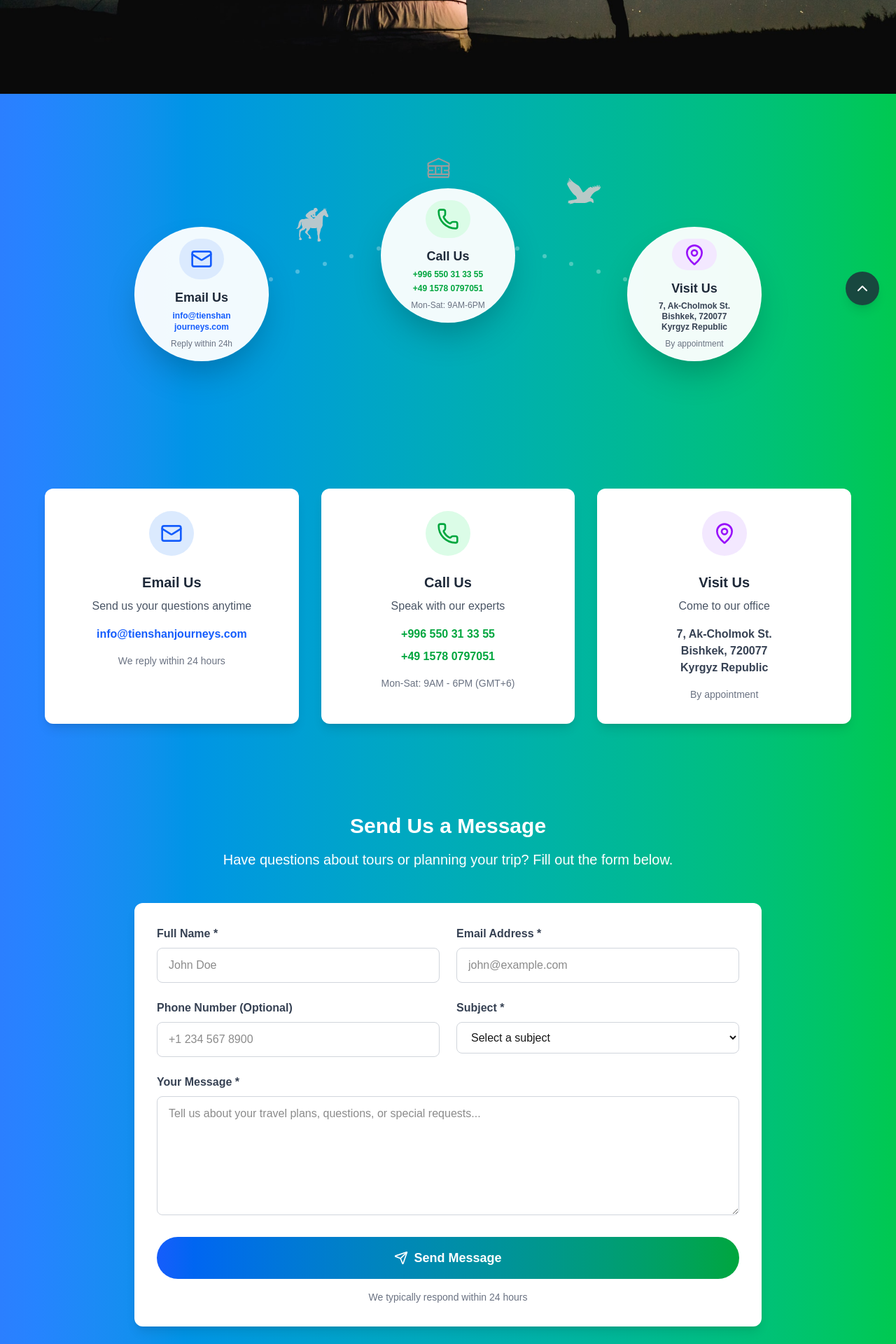
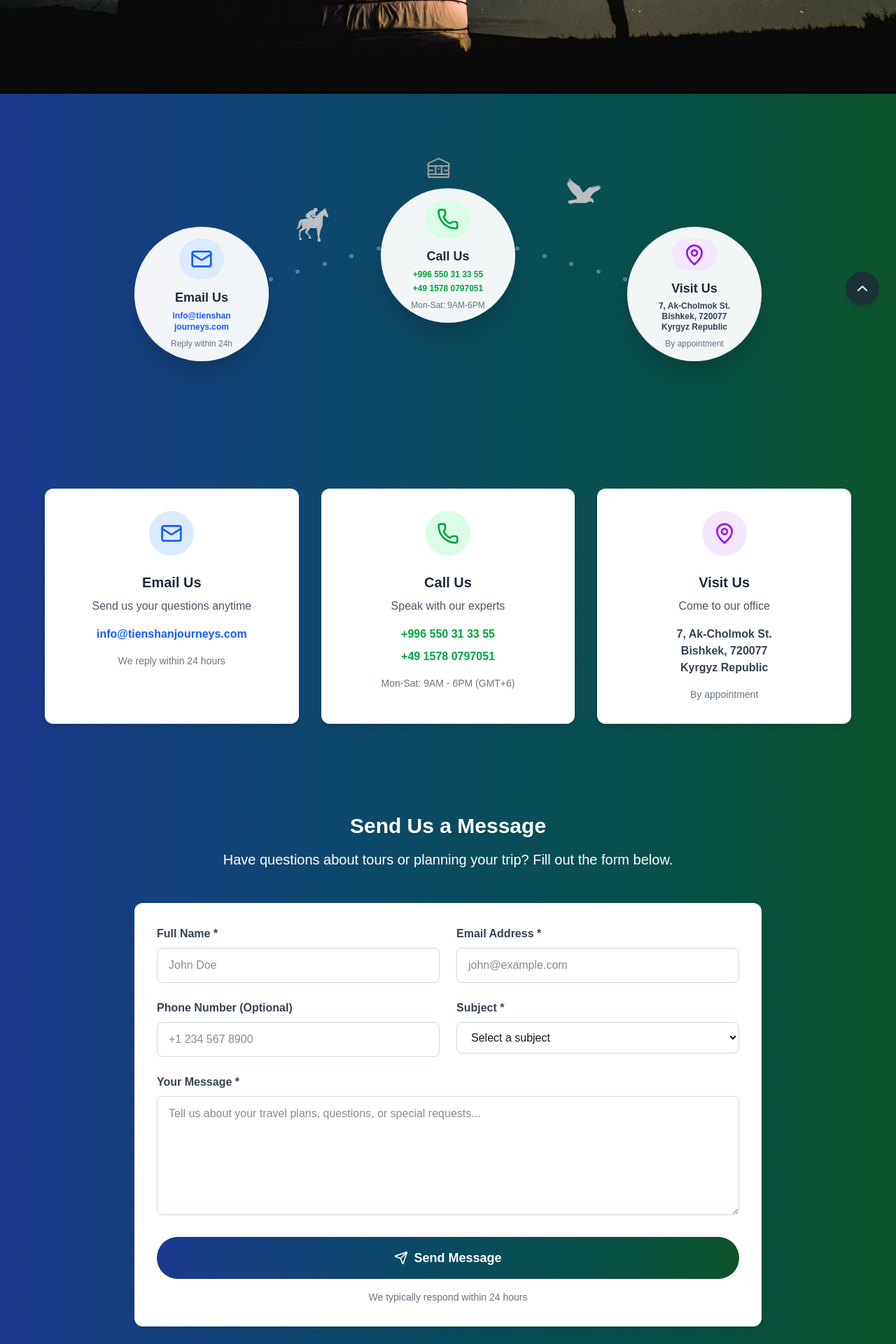
Before and after one commit to Erkebulan100/kyrgyzstan-ai-tourism-thesis, a Next.js app: page /contact in a window 1280 px wide. Shown: the part 340-2260 px from the top of the page at 70% size. Built offline with nearby package versions, Linux system fonts and the light colour scheme.

Commit message:
Changed background colours in about contact tours pages

```diff
--- a/app/about/page.js
+++ b/app/about/page.js
@@ -25,7 +25,7 @@ export default function AboutPage() {
       </section>
 
       {/* Company Introduction - Original Text */}
-      <section className="py-16 px-4 bg-gradient-to-r from-blue-500 to-green-500">
+      <section className="py-16 px-4 bg-gradient-to-r from-blue-900 to-green-900">
         <div className="max-w-4xl mx-auto">
           <h2 className="text-3xl font-bold text-white mb-6">Welcome to Tienshan Journeys</h2>
           <div className="text-white space-y-4 text-lg leading-relaxed">
@@ -43,7 +43,7 @@ export default function AboutPage() {
       </section>
 
       {/* 4 Value Propositions */}
-      <section className="py-16 px-4 bg-gradient-to-r from-blue-500 to-green-500">
+      <section className="py-16 px-4 bg-gradient-to-r from-blue-900 to-green-900">
         <div className="max-w-6xl mx-auto">
           <h2 className="text-3xl font-bold text-white mb-12 text-center">
             What Makes Us Different
@@ -133,7 +133,7 @@ export default function AboutPage() {
 
 
       {/* Links to Sub-pages */}
-      <section className="py-16 px-4 bg-gradient-to-r from-blue-500 to-green-500">
+      <section className="py-16 px-4 bg-gradient-to-r from-blue-800 to-green-800">
         <div className="max-w-4xl mx-auto">
           <h2 className="text-3xl font-bold text-white mb-8 text-center">Learn More About Us</h2>
 
@@ -163,7 +163,7 @@ export default function AboutPage() {
       </section>
 
       {/* CTA Section */}
-      <section className="py-16 px-4 bg-gradient-to-r from-blue-500 to-green-500">
+      <section className="py-16 px-4 bg-gradient-to-r from-blue-700 to-green-700">
         <div className="max-w-4xl mx-auto text-center">
           <h2 className="text-3xl font-bold text-white mb-6">
             Ready to Explore Kyrgyzstan with Us?
@@ -173,7 +173,7 @@ export default function AboutPage() {
           </p>
           <div className="flex flex-col sm:flex-row gap-4 items-center justify-center">
             <Link href="/tours"
-                  className="bg-white text-blue-600 px-8 py-4 rounded-full text-lg font-semibold hover:bg-blue-100 transition-all">
+                  className="bg-white text-blue-700 px-8 py-4 rounded-full text-lg font-semibold hover:bg-blue-100 transition-all">
               View Our Tours
             </Link>
             <Link href="/contact"
--- a/app/contact/page.js
+++ b/app/contact/page.js
@@ -25,7 +25,7 @@ export default function ContactPage() {
         </div>
       </section>
       {/* Contact Cards - Constellation Style */}
-<section className="relative py-20 overflow-hidden bg-gradient-to-r from-blue-500 to-green-500 min-h-[300px] max-h-[500px] md:max-h-[500px]">
+<section className="relative py-20 overflow-hidden bg-gradient-to-r from-blue-900 to-green-900 min-h-[300px] max-h-[450px] md:max-h-[500px]">
   <div className="relative w-full max-w-[1400px] mx-auto h-[550px]">
 
     {/* Email Circle */}
@@ -113,7 +113,7 @@ export default function ContactPage() {
   </div>
 </section>
       {/* Contact Cards */}
-      <section className="py-16 px-4 bg-gradient-to-r from-blue-500 to-green-500">
+      <section className="py-16 px-4 bg-gradient-to-r from-blue-900 to-green-900">
         <div className="max-w-6xl mx-auto">
           <div className="grid md:grid-cols-3 gap-8">
             {/* Email Card */}
@@ -172,7 +172,7 @@ export default function ContactPage() {
       </section>
 
       {/* Contact Form Section */}
-      <section className="py-16 px-4 bg-gradient-to-r from-blue-500 to-green-500">
+      <section className="py-16 px-4 bg-gradient-to-r from-blue-900 to-green-900">
         <div className="max-w-4xl mx-auto">
           <div className="text-center mb-12">
             <h2 className="text-3xl font-bold text-white mb-4">Send Us a Message</h2>
@@ -266,7 +266,7 @@ export default function ContactPage() {
             {/* Submit Button */}
             <button
               type="submit"
-              className="w-full bg-gradient-to-r from-blue-600 to-green-600 text-white px-8 py-4 rounded-full text-lg font-semibold hover:from-blue-700 hover:to-green-700 transition-all duration-300 flex items-center justify-center"
+              className="w-full bg-gradient-to-r from-blue-900 to-green-900 text-white px-8 py-4 rounded-full text-lg font-semibold hover:from-blue-950 hover:to-green-950 transition-all duration-300 flex items-center justify-center"
             >
               <Send className="w-5 h-5 mr-2" />
               Send Message
@@ -280,7 +280,7 @@ export default function ContactPage() {
       </section>
 
       {/* Google Map */}
-      <section className="py-16 px-4 bg-gradient-to-r from-blue-500 to-green-500">
+      <section className="py-16 px-4 bg-gradient-to-r from-blue-900 to-green-900">
         <div className="max-w-6xl mx-auto">
           <h2 className="text-3xl font-bold text-white mb-8 text-center">Find Our Office</h2>
           <div className="rounded-xl overflow-hidden shadow-lg" style={{ height: '450px' }}>
@@ -298,7 +298,7 @@ export default function ContactPage() {
       </section>
 
       {/* Why Contact Us */}
-      <section className="py-16 px-4 bg-gradient-to-r from-blue-500 to-green-500">
+      <section className="py-16 px-4 bg-gradient-to-r from-blue-900 to-green-900">
         <div className="max-w-6xl mx-auto">
           <h2 className="text-3xl font-bold text-white mb-12 text-center">
             Why Contact Tienshan Journeys?
@@ -339,7 +339,7 @@ export default function ContactPage() {
       </section>
 
       {/* Alternative Contact Methods */}
-      <section className="py-16 px-4 bg-gradient-to-r from-blue-500 to-green-500">
+      <section className="py-16 px-4 bg-gradient-to-r from-blue-900 to-green-900">
         <div className="max-w-4xl mx-auto text-center">
           <h2 className="text-3xl font-bold text-white mb-6">Prefer Another Way to Connect?</h2>
 
--- a/app/tours/page.js
+++ b/app/tours/page.js
@@ -26,7 +26,7 @@ export default function ToursPage() {
       </section>
 
       {/* Introduction Section - TEXT FROM OLD WEBSITE */}
-      <section className="py-16 px-4 bg-gradient-to-r from-blue-700 to-green-700">
+      <section className="py-16 px-4 bg-gradient-to-r from-blue-900 to-green-900">
         <div className="max-w-4xl mx-auto">
           <div className="text-white space-y-4 text-lg leading-relaxed">
             <p>
@@ -54,7 +54,7 @@ export default function ToursPage() {
 
       {/* Tours Section */}
       <section
-        className="relative py-20 overflow-hidden bg-gradient-to-r from-blue-700 to-green-700 min-h-[630px] md:min-h-[750px] max-h-[650px] md:max-h-[800px]"
+        className="relative py-20 overflow-hidden bg-gradient-to-r from-blue-900 to-green-900 min-h-[630px] md:min-h-[750px] max-h-[650px] md:max-h-[800px]"
 
       >
         <div className="relative w-full max-w-[1400px] mx-auto h-[700px]">
@@ -312,7 +312,7 @@ export default function ToursPage() {
         </div>
       </section>
       {/* Tours Grid */}
-      <section className="py-16 px-4 bg-gradient-to-r from-blue-700 to-green-700">
+      <section className="py-16 px-4 bg-gradient-to-r from-blue-800 to-green-800">
         <div className="max-w-6xl mx-auto">
           <h2 className="text-3xl font-bold text-white mb-12 text-center">
             Our Featured Tours
```
